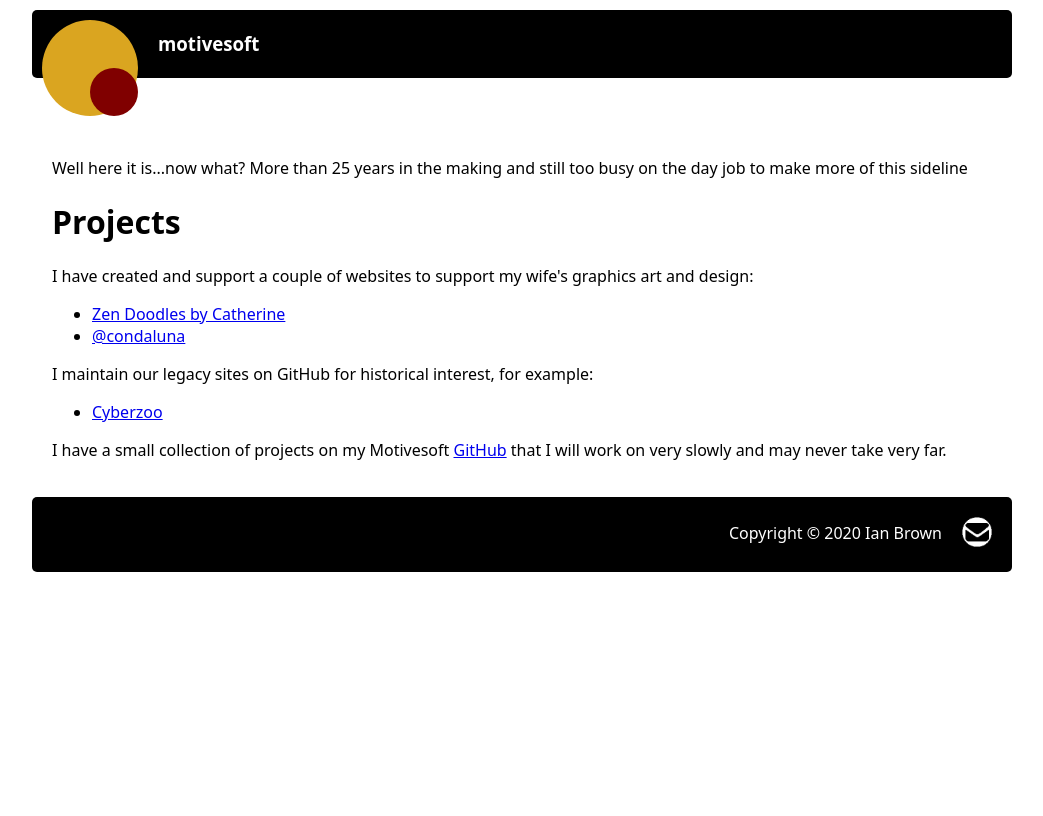
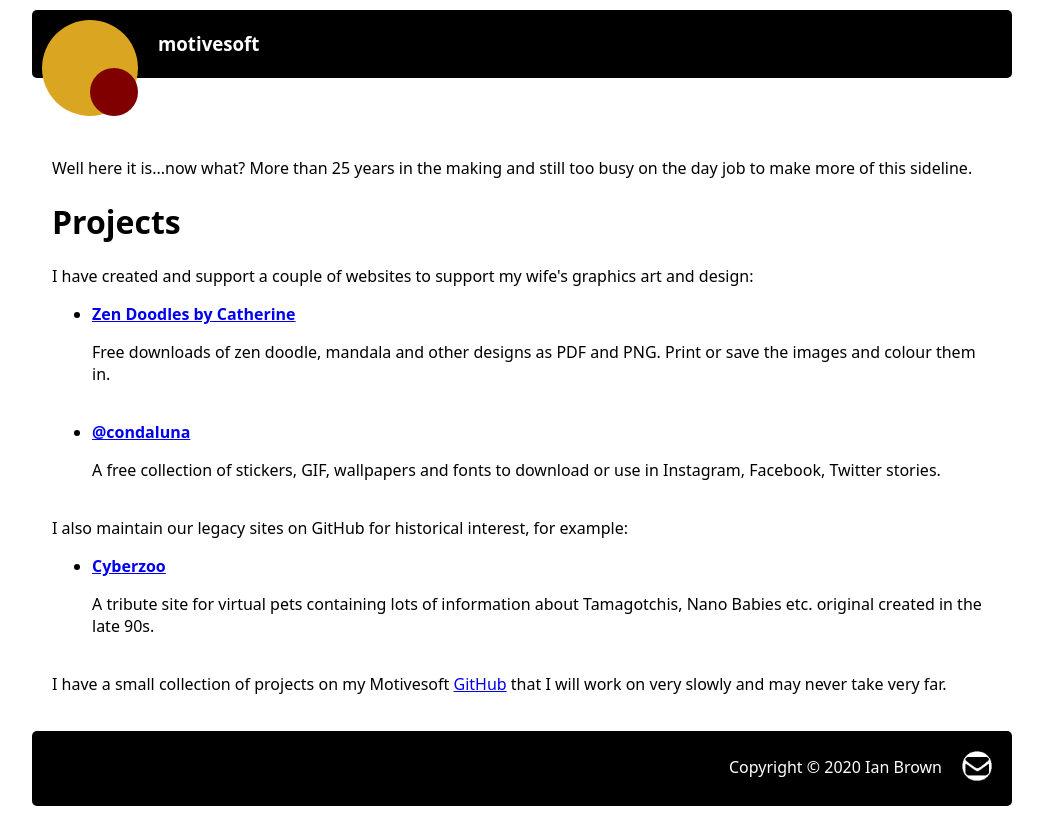
Before and after one commit to Motivesoft/motivesoft.co.uk, a PHP site: page / in a window 1280 px wide. Shown: the whole page, without its empty margins (118-1161 px from the left). Before the commit the page ends 572 px from the top, so only its background shows below. Run offline with PHP 8.4, Linux system fonts and the light colour scheme.

Commit message:
Tidied the homepage

```diff
--- a/index.html
+++ b/index.html
@@ -38,18 +38,21 @@
     </header>
 
     <main>
-        <p>Well here it is...now what? More than 25 years in the making and still too busy on the day job to make more of this sideline</p>
+        <p>Well here it is...now what? More than 25 years in the making and still too busy on the day job to make more of this sideline.</p>
         <h1>Projects</h1>
         <p>I have created and support a couple of websites to support my wife's graphics art and design:</p>
         <ul>
             <li><a href="https://zendoodlesbycatherine.com">Zen Doodles by Catherine</a></li>
-            <li><a href="https://condaluna.com">@condaluna</a></li>
+            <p>Free downloads of zen doodle, mandala and other designs as PDF and PNG. Print or save the images and colour them in.</p>
+            <li style="padding-top: 20px;"><a href="https://condaluna.com">@condaluna</a></li>
+            <p>A free collection of stickers, GIF, wallpapers and fonts to download or use in Instagram, Facebook, Twitter stories.</p>
         </ul>
-        <p>I maintain our legacy sites on GitHub for historical interest, for example:</p>
+        <p style="padding-top: 20px;">I also maintain our legacy sites on GitHub for historical interest, for example:</p>
         <ul>
             <li><a href="https://motivesoft.github.io/cyberzoo">Cyberzoo</a></li>
+            <p>A tribute site for virtual pets containing lots of information about Tamagotchis, Nano Babies etc. original created in the late 90s.</p>
         </ul>
-        <p>I have a small collection of projects on my Motivesoft <a href="https://github.com/Motivesoft">GitHub</a> that I will work on very slowly and may never take very far.</p>
+        <p style="padding-top: 20px;">I have a small collection of projects on my Motivesoft <a href="https://github.com/Motivesoft">GitHub</a> that I will work on very slowly and may never take very far.</p>
     </main>
 
     <footer style="display: grid; vertical-align: middle; grid-template-columns: auto 50px;">
--- a/style.css
+++ b/style.css
@@ -42,6 +42,10 @@ main {
   padding: 20px;
 }
 
+li {
+  font-weight: bold;
+}
+
 footer {
   padding: 20px 20px;
   background-color: black;
```
